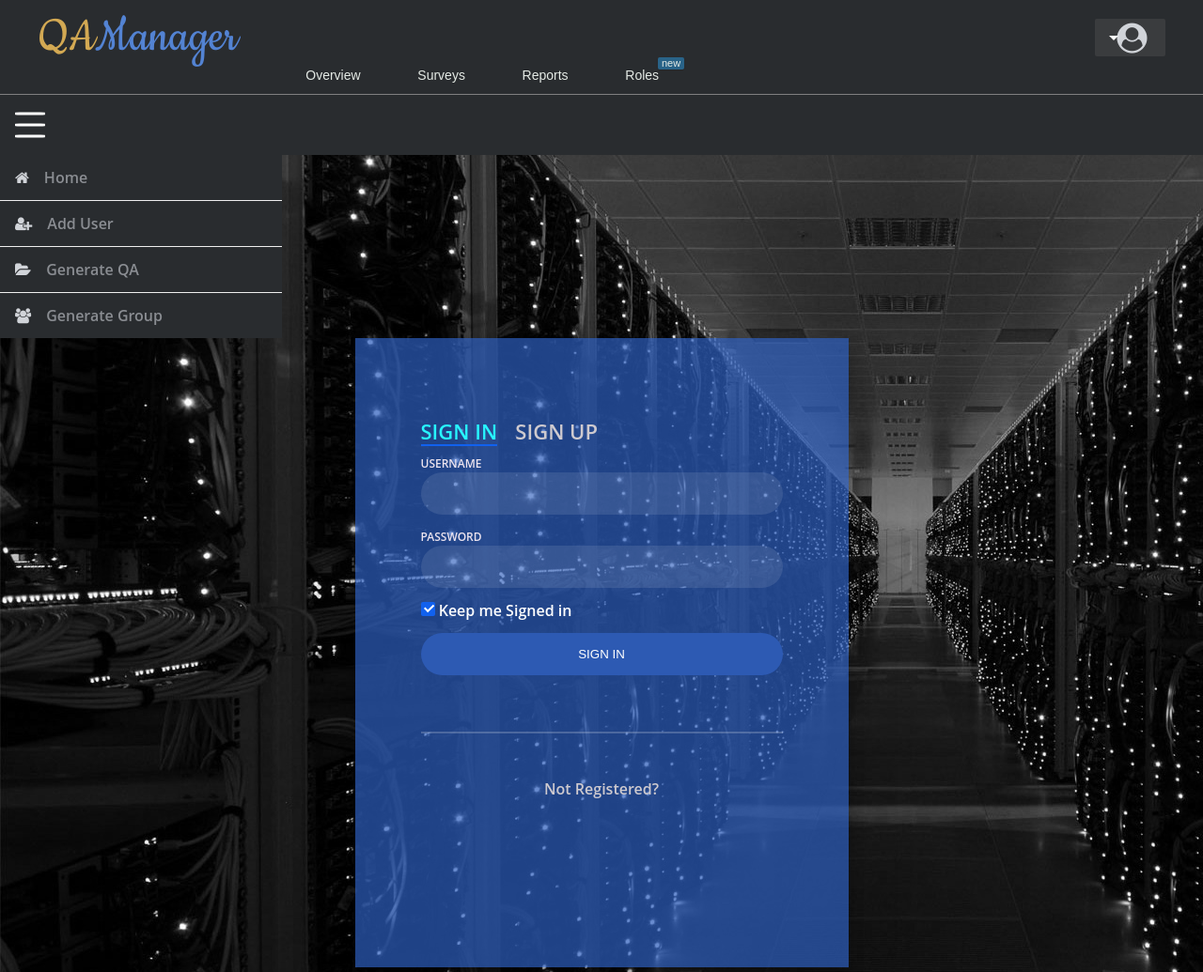
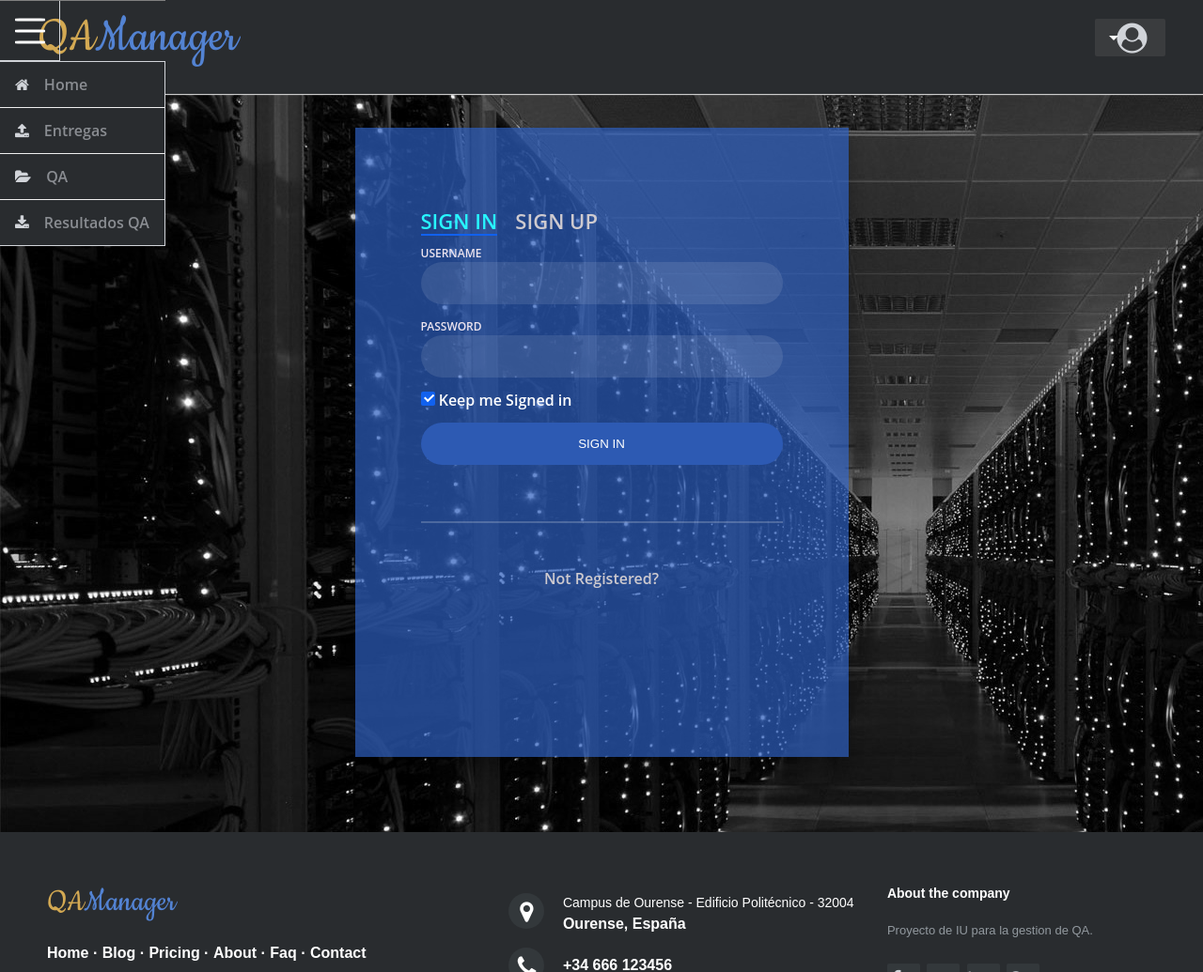
Before and after one commit to Eldam/SQLINJECTION_ET3, a PHP site: page /Controllers/Login_Controller.php in a window 1280 px wide, after a click that opens the changed part. Shown: the top 1035 px of the page at 94% size. Run offline with PHP 8.4, Linux system fonts and the light colour scheme.

Commit message:
Add lateral bar user and lateral bar admin, fixed login view

```diff
--- a/Locales/EJEMPLO.html
+++ b/Locales/EJEMPLO.html
@@ -42,7 +42,6 @@
 
         <div class="header-user-menu">
             <a href="#"><i class="fa fa-user-circle" id="logIcon"></i></a>
-            <!--<img src="../Locales/user.png" alt="User Image"/>-->
 
             <ul>
                 <li><a href="#">Settings</a></li>
@@ -70,13 +69,31 @@
                         <a href="#"><i class="fa fa-home"></i>Home</a>
                     </li>
                     <li class="line2">
-                        <a href="#"><i class="fa fa-user-plus"></i>Add User</a>
+                        <a href="#"><i class="fa fa-upload"></i>Subir Trabajo</a>
                     </li>
                     <li class="line2">
-                        <a href="#"><i class="fa fa-folder-open"></i>Generate QA</a>
+                        <a href="#"><i class="fa fa-folder-open"></i>Corregir QA</a>
                     </li>
                     <li class="line2">
-                        <a href="#"><i class="fa fa-users"></i>Generate Group</a>
+                        <a href="#"><i class="fa fa-download"></i>Gestion Entregas</a>
+                    </li>
+                    <li class="line2">
+                        <a href="#"><i class="fa fa-download"></i>Gestionar QA</a>
+                    </li>
+                    <li class="line2">
+                        <a href="#"><i class="fa fa-download"></i>Descargar QA</a>
+                    </li>
+                    <li class="line2">
+                        <a href="#"><i class="fa fa-download"></i>Descargar QA</a>
+                    </li>
+                    <li class="line2">
+                        <a href="#"><i class="fa fa-download"></i>Descargar QA</a>
+                    </li>
+                    <li class="line2">
+                        <a href="#"><i class="fa fa-download"></i>Descargar QA</a>
+                    </li>
+                    <li class="line2">
+                        <a href="#"><i class="fa fa-download"></i>Descargar QA</a>
                     </li>
                 </ul>
             </nav>
--- a/Locales/Footer.html
+++ b/Locales/Footer.html
@@ -1,24 +1,6 @@
-<!DOCTYPE html>
-<html>
-
-<head>
-
-	<meta charset="utf-8">
-	<meta http-equiv="X-UA-Compatible" content="IE=edge">
-	<meta name="viewport" content="width=device-width, initial-scale=1">
-	<meta name="keywords" content="footer, address, phone, icons" />
-
 <link rel="stylesheet" href="../Locales/Main.css">
 <link rel="stylesheet" href="../Locales/Footer.css">
-
-	<link rel="stylesheet" href="http://maxcdn.bootstrapcdn.com/font-awesome/4.2.0/css/font-awesome.min.css">
-
 <link href="http://fonts.googleapis.com/css?family=Cookie" rel="stylesheet" type="text/css">
-
-</head>
-
-	<body>
-
 
 	<footer class="footer-distributed">
 
@@ -81,7 +63,4 @@
 		</div>
 
 	</footer>
-
-	</body>
-
 </html>
--- a/Locales/Header.html
+++ b/Locales/Header.html
@@ -6,7 +6,9 @@
 	<meta charset="utf-8">
 	<meta http-equiv="X-UA-Compatible" content="IE=edge">
 	<meta name="viewport" content="width=device-width, initial-scale=1">
+	<meta name="keywords" content="footer, address, phone, icons" />
 	<link rel="stylesheet" href="../Locales/Header.css">
+	<link rel="stylesheet" href="../Locales/Main.css">
 	<link href='http://fonts.googleapis.com/css?family=Cookie' rel='stylesheet' type='text/css'>
 	<link rel="stylesheet" href="https://maxcdn.bootstrapcdn.com/font-awesome/4.7.0/css/font-awesome.min.css">
 
@@ -18,15 +20,6 @@
 
 	<div class="header-limiter">
 		<h1><a href="#">QA<span>Manager</span></a></h1>
-
-		<nav>
-			<a href="#">Overview</a>
-			<a href="#">Surveys</a>
-			<a href="#">Reports</a>
-			<a href="#">Roles <span class="header-new-feature">new</span></a>
-
-
-		</nav>
 
 
 		<div class="header-user-menu">
@@ -41,5 +34,7 @@
 		</div>
 
 	</div>
+</header>
 
-</header>
+<br>
+<br>
--- a/Locales/LateralBar.css
+++ b/Locales/LateralBar.css
@@ -126,7 +126,8 @@ layout
 
 .floatLeft {
     cursor: pointer;
-    /*border-right: 1px solid #d1d4d9;*/
+    border-right: 1px solid #d1d4d9;
+    border-bottom: 1px solid #d1d4d9;
     display: block;
     height: 4rem;
     width: 4rem;
@@ -181,15 +182,15 @@ layout
 
 .bar {
     color: white;
-    background-color: #292C2F;
+    background-color: rgba(0,0,0,0);
     line-height: 4rem;
     border-top: 1px solid grey;
 }
 
 .navigation {
-   /* border-left: 1px solid #d1d4d9;
+    border-top: 1px solid #d1d4d9;
     border-right: 1px solid #d1d4d9;
-    border-bottom: 1px solid #d1d4d9;*/
+    border-bottom: 1px solid #d1d4d9;
     max-width: 300px;
     background-color: #292C2F;
     transform: translateX(-100%) scale(1, 0.1);
--- /dev/null
+++ b/Locales/LateralBarUser.html
@@ -0,0 +1,31 @@
+<link rel="stylesheet" href="../Locales/LateralBar.css">
+
+<div class="lateralBar">
+
+    <div class="container bar">
+        <label class="floatLeft" for="navBtn"><span></span></label>
+        <!--<span class="floatRight paddingRight2rem">
+                Sidebar Navigation
+                <b><a href=""</a></b>
+            </span>*/-->
+    </div>
+    <div class="container">
+        <input type="checkbox" class="navBtn" id="navBtn" />
+        <nav class="navigation">
+            <ul class="line">
+                <li class="line2">
+                    <a href="#"><i class="fa fa-home"></i>Home</a>
+                </li>
+                <li class="line2">
+                    <a href="#"><i class="fa fa-upload"></i>Entregas</a>
+                </li>
+                <li class="line2">
+                    <a href="#"><i class="fa fa-folder-open"></i>QA</a>
+                </li>
+                <li class="line2">
+                    <a href="#"><i class="fa fa-download"></i>Resultados QA</a>
+                </li>
+            </ul>
+        </nav>
+    </div>
+</div>
--- a/Locales/Login.html
+++ b/Locales/Login.html
@@ -1,14 +1,6 @@
-<!--<!DOCTYPE html>
-<html lang="en">
-<head>
-    <meta charset="UTF-8">
-    <link rel="stylesheet" href="../Locales/Main.css">
-    <title>Login</title>
-</head>
-<body>
--->
-<h1>PAGINA MOLONA!!!</h1>
-<link rel="stylesheet" href="Login.css">
+<link rel="stylesheet" href="../Locales/Login.css">
+<div class="main">
+
     <div class="login-wrap">
         <div class="login-html">
             <input id="tab-1" type="radio" name="tab" class="sign-in" checked><label for="tab-1" class="tab">Sign In</label>
@@ -63,7 +55,4 @@
             </div>
         </div>
     </div>
-
-
-</body>
-</html>
+</div>
--- a/Locales/Main.css
+++ b/Locales/Main.css
@@ -2,3 +2,8 @@ body{
     background-color: #e0e0e0;
     background-image: url("../Locales/wallpaper.jpg");
 }
+
+.lateralBar{
+    top: 0px;
+    position: fixed ;
+}
--- a/Locales/MainCss.css
+++ /dev/null
@@ -1,3 +0,0 @@
-body{
-    background-color: #9fadea;
-}
--- a/Views/Login_View.php
+++ b/Views/Login_View.php
@@ -10,11 +10,10 @@ class Login{
 
     function render(){
 
-        /*include '../Locales/Header.html';
-        include '../Locales/LateralBar.html';
+        include '../Locales/Header.html';
+        include '../Locales/LateralBarUser.html';
         include '../Locales/Login.html';
-        include '../Locales/Footer.html';*/
-        include '../Locales/EJEMPLO.html';
+        include '../Locales/Footer.html';
     } //fin metodo render
 
 } //fin Login
```
Also changed, not shown: Locales/LateralBar.html (deleted, +0 -35 lines), Locales/LateralBarAdmin.html (added, +31 -0 lines), Locales/user.png (deleted). Lines whose indentation alone changed are shown as unchanged.
